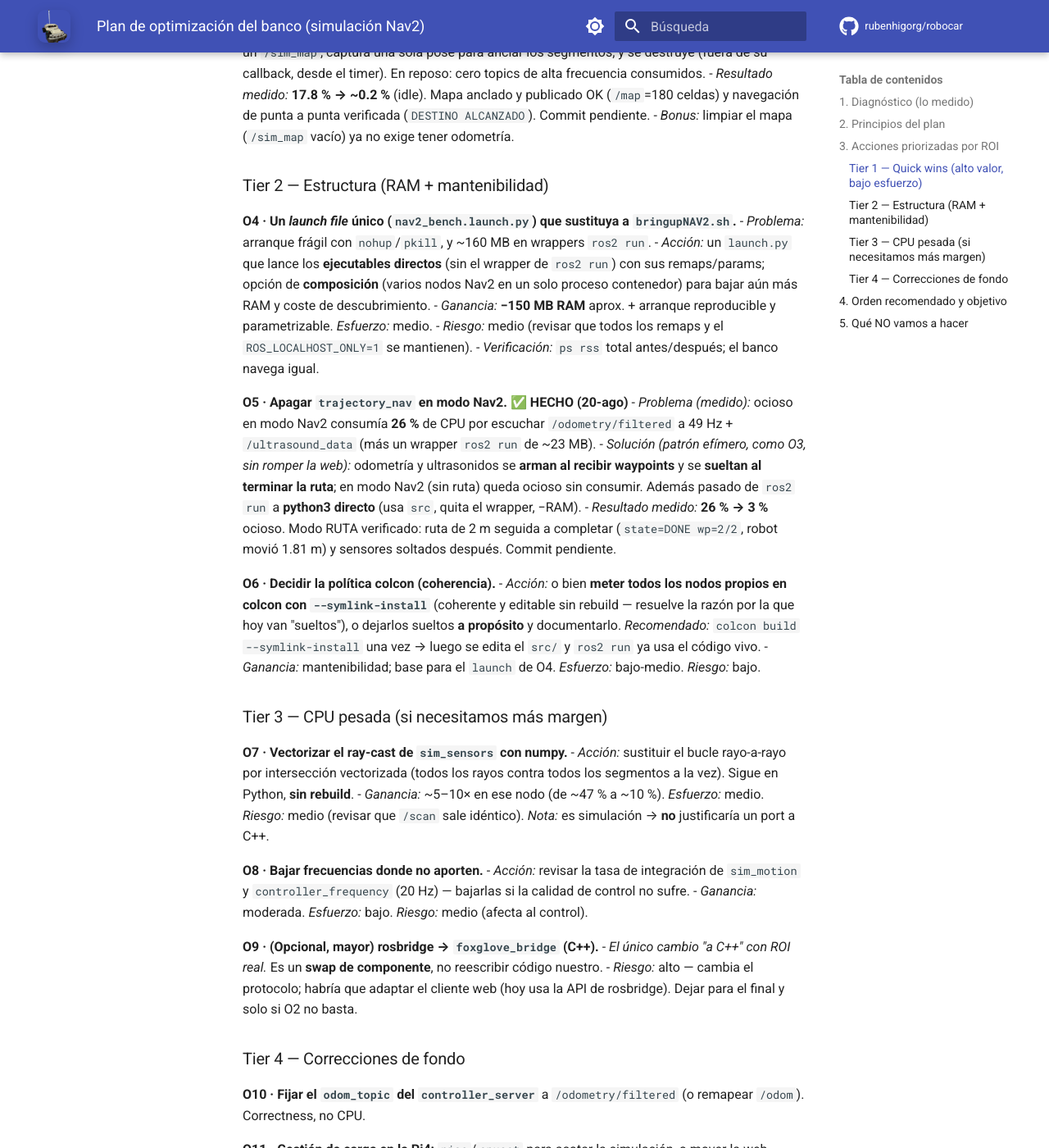
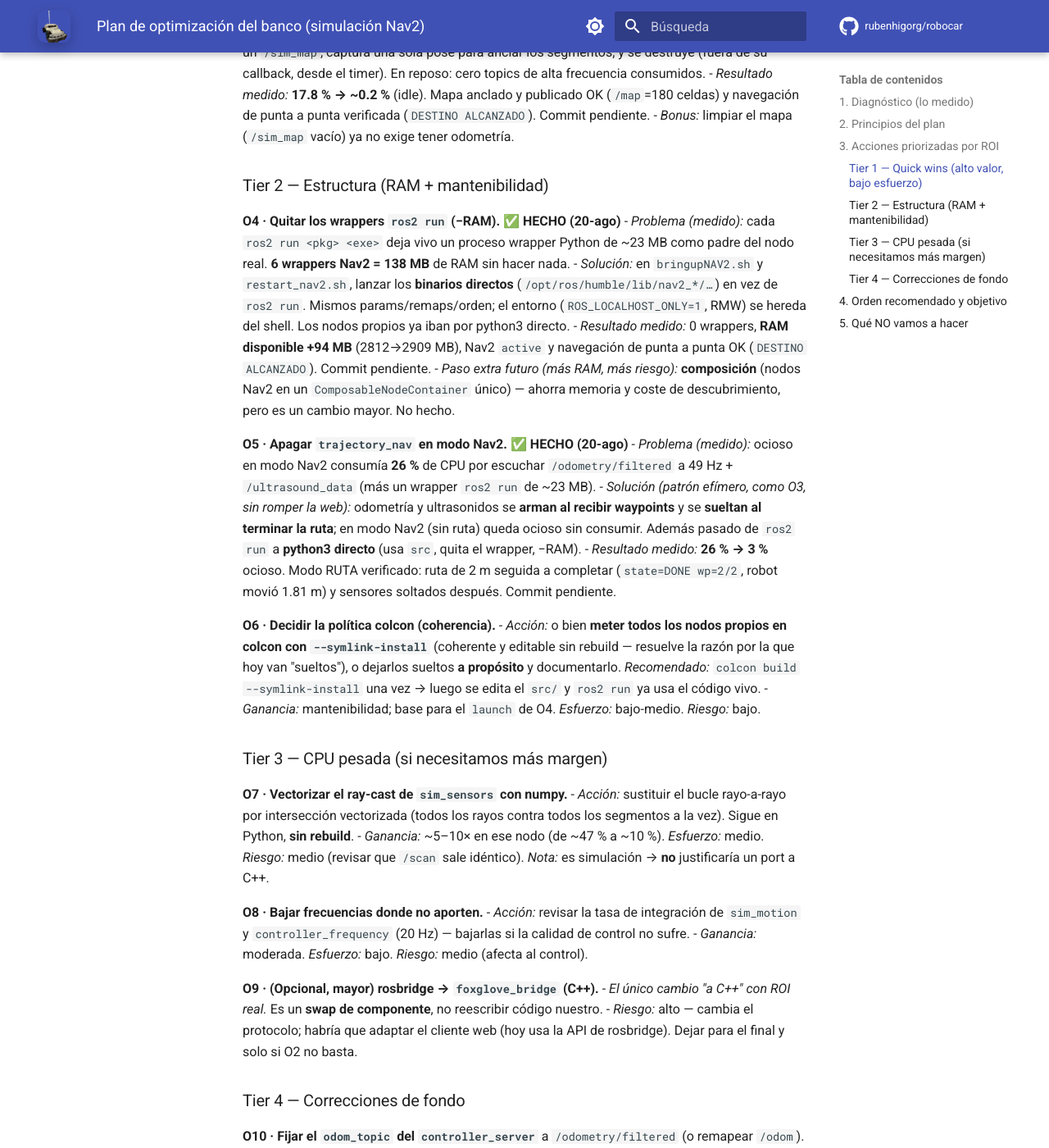
Before and after one commit to rubenhigorg/robocar, an MkDocs documentation site: the page built from docs/tfm/optimizacion-banco.md, in a window 1280 px wide and 1400 px high, scrolled down 2834 px. Shown: the whole window at 82% size. Built offline with MkDocs 1.6.1 and Material for MkDocs 9.7.7, drawn with Linux system fonts in a browser that asks for light colours; comment, search, counter and statistics services are not loaded; some of the changed text lies outside the part shown.

Commit message:
O4: lanzar binarios Nav2 directos en vez de ros2 run (-138 MB de wrappers)
Cada ros2 run <pkg> <exe> deja vivo un wrapper Python de ~23 MB como padre del
nodo real: 6 wrappers Nav2 = 138 MB inutiles. bringupNAV2.sh y restart_nav2.sh
ahora lanzan /opt/ros/humble/lib/nav2_*/... directos (mismos params/remaps/orden;
entorno heredado del shell). Los nodos propios ya iban por python3 directo.

Verificado: 0 wrappers, RAM disponible +94 MB (2812->2909), Nav2 active,
navegacion e2e OK (DESTINO ALCANZADO).

Co-Authored-By: Claude Opus 4.8 (1M context) <noreply@anthropic.com>

```diff
--- a/docs/tfm/optimizacion-banco.md
+++ b/docs/tfm/optimizacion-banco.md
@@ -96,14 +96,16 @@ nodos y el perfilado de CPU medidos en la Pi el **20-ago-2026**.
 
 ### Tier 2 — Estructura (RAM + mantenibilidad)
 
-**O4 · Un *launch file* único (`nav2_bench.launch.py`) que sustituya a `bringupNAV2.sh`.**
-- *Problema:* arranque frágil con `nohup`/`pkill`, y ~160 MB en wrappers `ros2 run`.
-- *Acción:* un `launch.py` que lance los **ejecutables directos** (sin el wrapper de `ros2 run`) con
-  sus remaps/params; opción de **composición** (varios nodos Nav2 en un solo proceso contenedor) para
-  bajar aún más RAM y coste de descubrimiento.
-- *Ganancia:* **−150 MB RAM** aprox. + arranque reproducible y parametrizable. *Esfuerzo:* medio.
-- *Riesgo:* medio (revisar que todos los remaps y el `ROS_LOCALHOST_ONLY=1` se mantienen).
-- *Verificación:* `ps rss` total antes/después; el banco navega igual.
+**O4 · Quitar los wrappers `ros2 run` (−RAM).** ✅ **HECHO (20-ago)**
+- *Problema (medido):* cada `ros2 run <pkg> <exe>` deja vivo un proceso wrapper Python de ~23 MB
+  como padre del nodo real. **6 wrappers Nav2 = 138 MB** de RAM sin hacer nada.
+- *Solución:* en `bringupNAV2.sh` y `restart_nav2.sh`, lanzar los **binarios directos**
+  (`/opt/ros/humble/lib/nav2_*/…`) en vez de `ros2 run`. Mismos params/remaps/orden; el entorno
+  (`ROS_LOCALHOST_ONLY=1`, RMW) se hereda del shell. Los nodos propios ya iban por python3 directo.
+- *Resultado medido:* 0 wrappers, **RAM disponible +94 MB** (2812→2909 MB), Nav2 `active` y navegación
+  de punta a punta OK (`DESTINO ALCANZADO`). Commit pendiente.
+- *Paso extra futuro (más RAM, más riesgo):* **composición** (nodos Nav2 en un `ComposableNodeContainer`
+  único) — ahorra memoria y coste de descubrimiento, pero es un cambio mayor. No hecho.
 
 **O5 · Apagar `trajectory_nav` en modo Nav2.** ✅ **HECHO (20-ago)**
 - *Problema (medido):* ocioso en modo Nav2 consumía **26 %** de CPU por escuchar `/odometry/filtered`
@@ -151,11 +153,12 @@ Correctness, no CPU.
 
 ## 4. Orden recomendado y objetivo
 
-**Secuencia:** ~~O1~~ ✅ → ~~O3~~ ✅ → ~~O2~~ ✅ → ~~O5~~ ✅ → **O6/O4** (siguiente) → O7 → (O8/O9/O10/O11).
+**Secuencia:** ~~O1~~ ✅ → ~~O3~~ ✅ → ~~O2~~ ✅ → ~~O5~~ ✅ → ~~O4~~ ✅ → **O6** (siguiente) → O7 → (O8/O9/O10/O11).
 
 > **Progreso CPU (medido):** goal_relay 35.6→6.6 (O1) · sim_map_grid 17.8→0.2 (O3) · rosbridge
-> 79→50 (O2) · trajectory_nav 26→3 (O5) = **~98 puntos de CPU** recuperados, + varios wrappers de RAM.
-> La Pi pasa de ir al ~60-70 % a tener holgura amplia.
+> 79→50 (O2) · trajectory_nav 26→3 (O5) = **~98 puntos de CPU** recuperados.
+> **Progreso RAM:** O4 quitó 6 wrappers `ros2 run` = **138 MB** (+94 MB disponibles medidos). O5 quitó
+> otro wrapper. La Pi pasa de ir al ~60-70 % de CPU a holgura amplia, con más RAM libre.
 > Insight recurrente: consumir topics de alta frecuencia (49 Hz odom / 20 Hz control) en Python es
 > caro; **O8 (bajar la frecuencia de `sim_motion`) aliviaría a varios nodos a la vez** → sube prioridad.
 
```
Also changed, not shown: 2 other files.
